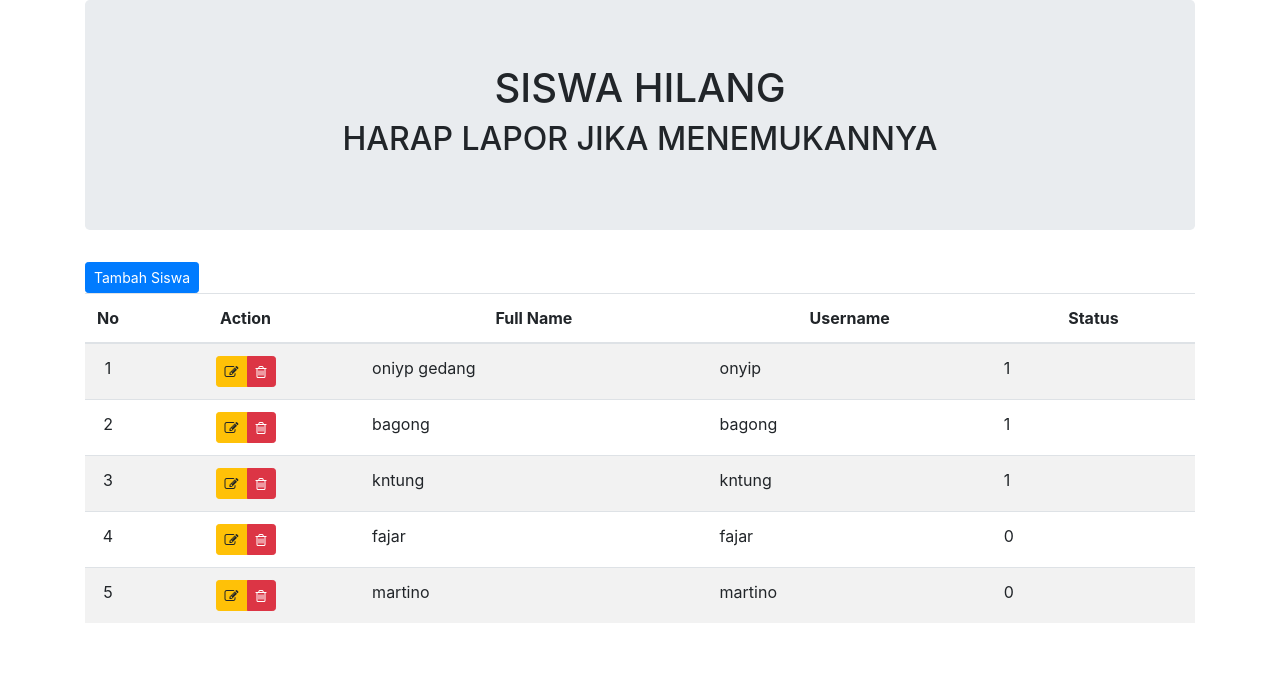
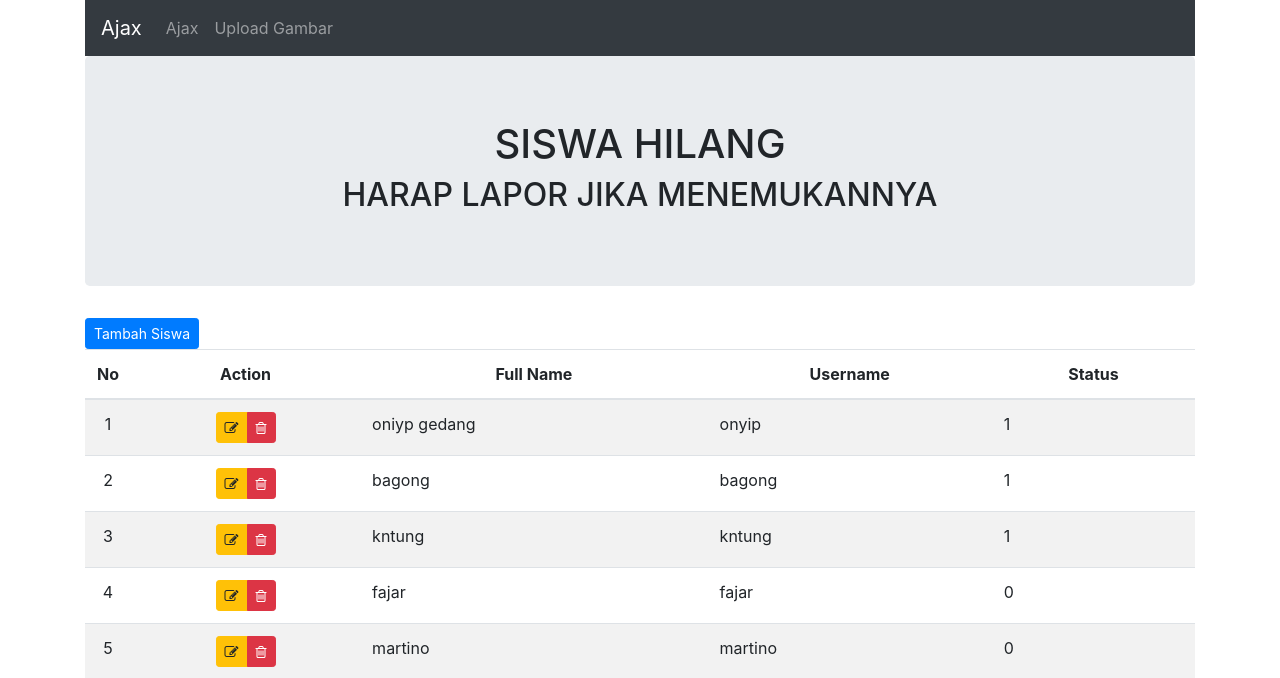
Before and after one commit to onyip/ajax, a CodeIgniter app: page /ajax/ in a window 1280 px wide. Shown: the top 678 px of the page. Run offline with CodeIgniter, Linux system fonts and the light colour scheme; data comes from the database, SQL or seed files in the repository.

Commit message:
update 25-sep-2019 08:34

```diff
--- a/application/models/M_siswa.php
+++ b/application/models/M_siswa.php
@@ -11,7 +11,7 @@ class M_siswa extends CI_Model{
 
 	public function by_id($where)
 	{
-		return $this->db->get_where('tb_siswa', $where)->result();
+		return $this->db->get_where('tb_siswa', $where)->row();
 	}
 
 	public function update($where, $data)
--- a/application/views/index.php
+++ b/application/views/index.php
@@ -15,7 +15,21 @@
   <title>Siswa</title>
 </head>
 <body>
+
+
   <div class="container">
+
+    <nav class="navbar navbar-expand-lg navbar-dark bg-dark">
+      <a class="navbar-brand" href="#">Ajax</a>
+    </button>
+    <div class="collapse navbar-collapse" id="navbarNavAltMarkup">
+      <div class="navbar-nav">
+        <a class="nav-item nav-link" href="<?=base_url()?>">Ajax</a>
+        <a class="nav-item nav-link" href="<?=base_url()?>upload/">Upload Gambar</a>
+      </div>
+    </div>
+  </nav>
+
   <div class="jumbotron">
     <h1 class="text-center">SISWA HILANG</h1>
     <h2 class="text-center">HARAP LAPOR JIKA MENEMUKANNYA</h2>
```
Lines whose indentation alone changed are shown as unchanged.
